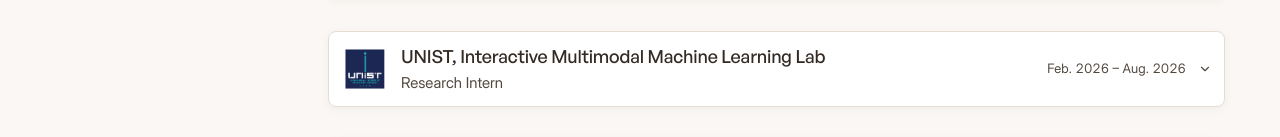
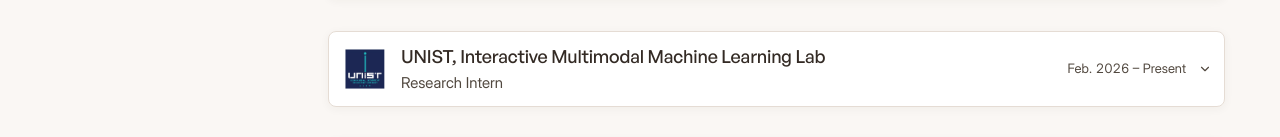
Before and after one commit to davemaxuell/CV, a React (Vite) app: page / in a window 1280 px wide. Shown: the part 796-933 px from the top of the page. Built offline with nearby package versions, Linux system fonts and the light colour scheme; a web font is replaced by a local one.

Commit message:
Mark UNIST research internship as ongoing

```diff
--- a/src/data/portfolioData.ts
+++ b/src/data/portfolioData.ts
@@ -165,8 +165,8 @@ export const experiences: Experience[] = [
     id: "unist-intern",
     company: "UNIST, Interactive Multimodal Machine Learning Lab",
     role: "Research Intern",
-    period: "Feb. 2026 – Aug. 2026",
-    current: false,
+    period: "Feb. 2026 – Present",
+    current: true,
     department: "Multimodal AI & Robotics",
     iconType: "lab",
     points: [
```
